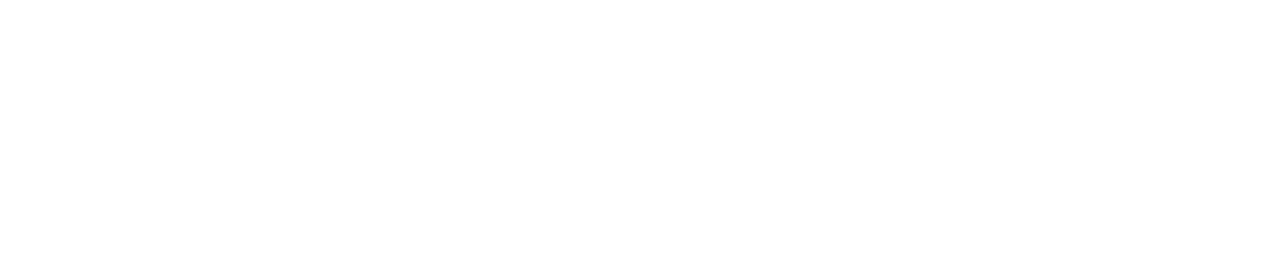
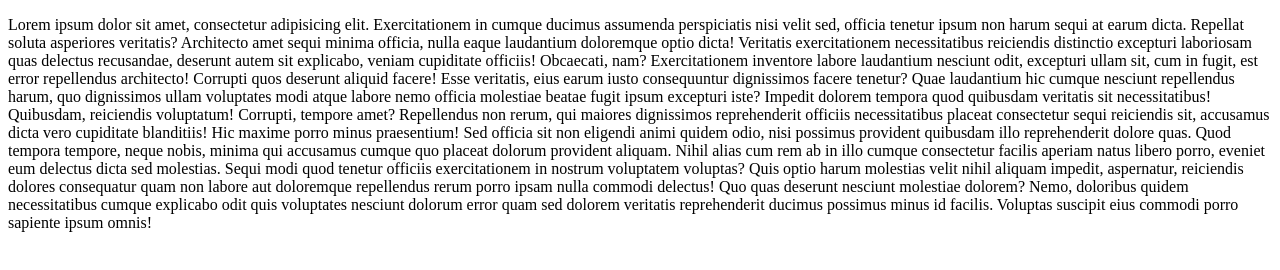
Before and after one commit to odindem/from0to1, a plain HTML site: page index.html in a window 1280 px wide. Drawn offline with Linux system fonts and the light colour scheme.

Commit message:
add style.css

```diff
--- a/index.html
+++ b/index.html
@@ -6,6 +6,30 @@
     <meta name="viewport" content="width=device-width, initial-scale=1.0">
     <title>Document</title>
 </head>
+<p class="text">Lorem ipsum dolor sit amet, consectetur adipisicing elit. Exercitationem in cumque ducimus assumenda
+    perspiciatis nisi velit sed, officia tenetur ipsum non harum sequi at earum dicta. Repellat soluta asperiores
+    veritatis?
+    Architecto amet sequi minima officia, nulla eaque laudantium doloremque optio dicta! Veritatis exercitationem
+    necessitatibus reiciendis distinctio excepturi laboriosam quas delectus recusandae, deserunt autem sit explicabo,
+    veniam cupiditate officiis! Obcaecati, nam?
+    Exercitationem inventore labore laudantium nesciunt odit, excepturi ullam sit, cum in fugit, est error repellendus
+    architecto! Corrupti quos deserunt aliquid facere! Esse veritatis, eius earum iusto consequuntur dignissimos facere
+    tenetur?
+    Quae laudantium hic cumque nesciunt repellendus harum, quo dignissimos ullam voluptates modi atque labore nemo
+    officia molestiae beatae fugit ipsum excepturi iste? Impedit dolorem tempora quod quibusdam veritatis sit
+    necessitatibus!
+    Quibusdam, reiciendis voluptatum! Corrupti, tempore amet? Repellendus non rerum, qui maiores dignissimos
+    reprehenderit officiis necessitatibus placeat consectetur sequi reiciendis sit, accusamus dicta vero cupiditate
+    blanditiis! Hic maxime porro minus praesentium!
+    Sed officia sit non eligendi animi quidem odio, nisi possimus provident quibusdam illo reprehenderit dolore quas.
+    Quod tempora tempore, neque nobis, minima qui accusamus cumque quo placeat dolorum provident aliquam.
+    Nihil alias cum rem ab in illo cumque consectetur facilis aperiam natus libero porro, eveniet eum delectus dicta sed
+    molestias. Sequi modi quod tenetur officiis exercitationem in nostrum voluptatem voluptas?
+    Quis optio harum molestias velit nihil aliquam impedit, aspernatur, reiciendis dolores consequatur quam non labore
+    aut doloremque repellendus rerum porro ipsam nulla commodi delectus! Quo quas deserunt nesciunt molestiae dolorem?
+    Nemo, doloribus quidem necessitatibus cumque explicabo odit quis voluptates nesciunt dolorum error quam sed dolorem
+    veritatis reprehenderit ducimus possimus minus id facilis. Voluptas suscipit eius commodi porro sapiente ipsum
+    omnis!</p>
 
 <body>
 
```
Also changed, not shown: css/style.css (added).
